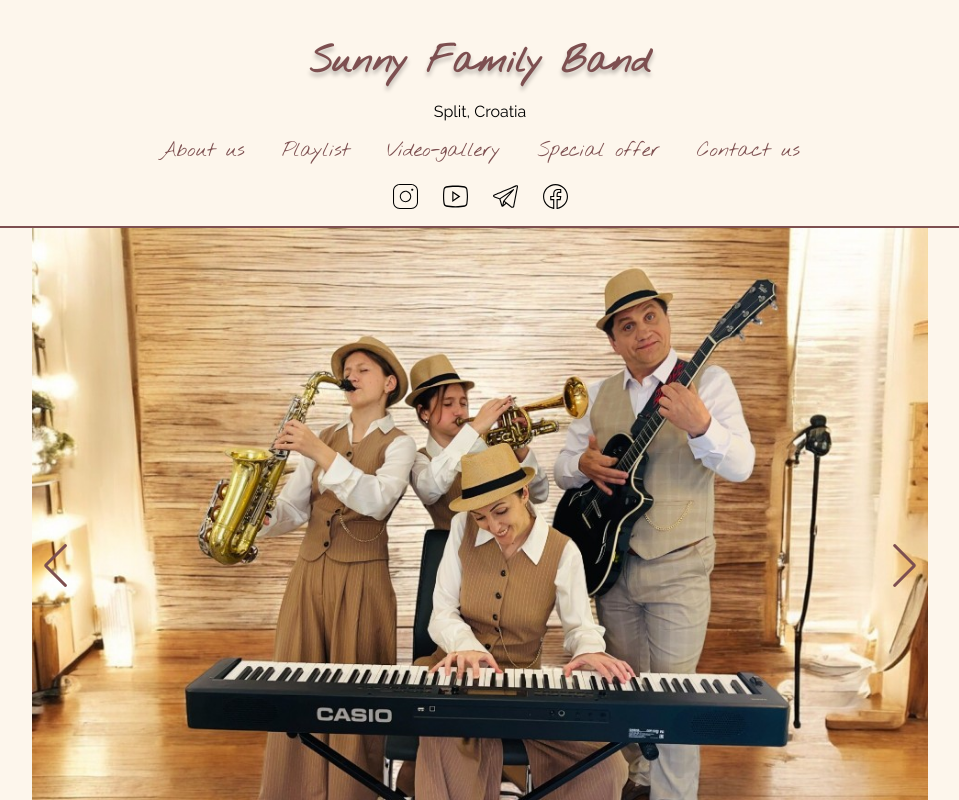
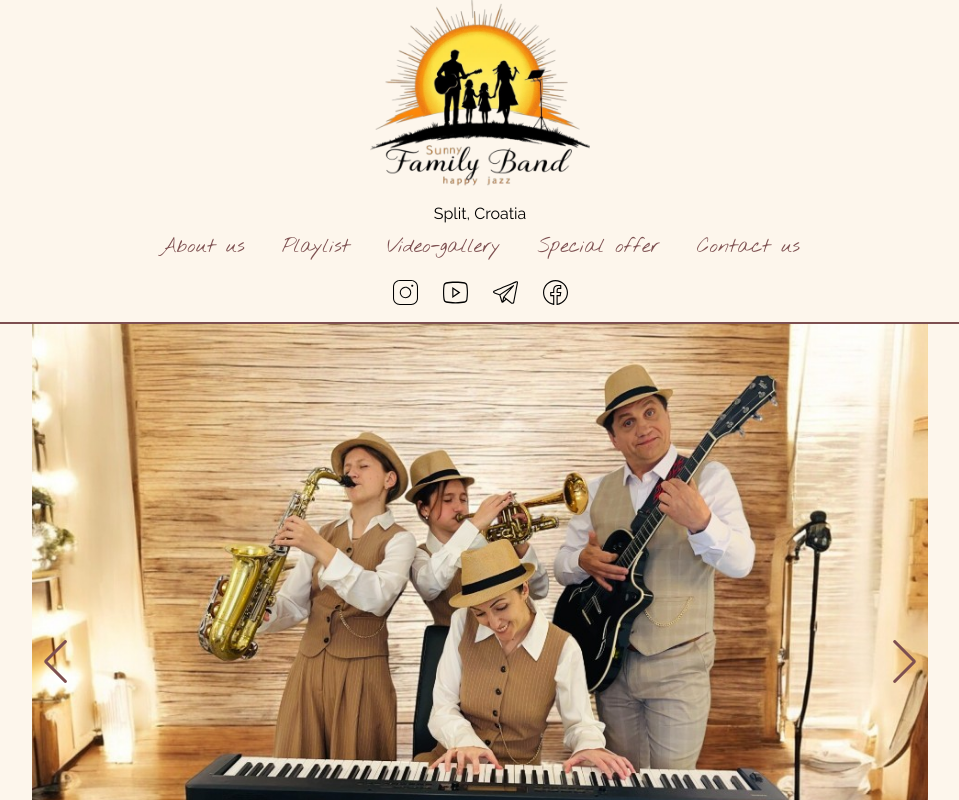
Before and after one commit to KonnyDaugh/Sunny-Family-Band, a website built with Vite: page index.html in a window 1280 px wide. Shown: the top 800 px of the page, without its empty margins (160-1119 px from the left). Built offline with nearby package versions, Linux system fonts and the light colour scheme.

Commit message:
Added logo

```diff
--- a/index.html
+++ b/index.html
@@ -139,7 +139,10 @@
       <div class="container">
         <div class="promo__header">
           <div class="promo__wrap">
-            <h1 class="promo__title">Sunny Family Band</h1>
+            <!-- <h1 class="promo__title">Sunny Family Band</h1> -->
+            <div class="promo__logo">
+              <img src="./src/img/logo.png" alt="logo" />
+            </div>
             <h3 class="promo__subtitle">Split, Croatia</h3>
           </div>
           <div class="burger">Menu</div>
--- a/src/sass/blocks/promo.scss
+++ b/src/sass/blocks/promo.scss
@@ -1,7 +1,7 @@
 @use '/src/sass/base/variables.scss' as *;
 
 .promo {
-    padding: 30px 0 25px 0;
+    padding-bottom: 25px;
     &__wrap {
         display: flex;
         flex-direction: column;
@@ -17,13 +17,21 @@
             bottom: 0;
         }
     }
-    &__title {
-        margin: 8px 0 0 0;
-        color: $bordo;
-        text-shadow: 0px 4px 4px rgba(0, 0, 0, 0.25);
-        font-size: 30px;
+    // &__title {
+    //     margin: 8px 0 0 0;
+    //     color: $bordo;
+    //     text-shadow: 0px 4px 4px rgba(0, 0, 0, 0.25);
+    //     font-size: 30px;
+    // }
+    &__logo {
+        width: 220px;
+        margin-top: -20px;
+        img {
+            width: 100%;
+        }
     }
     &__subtitle {
+        margin: 0 auto 10px auto;
         color: #000;
         font-size: 12px;
         font-weight: 400;
```
Also changed, not shown: src/img/logo.png (added).
